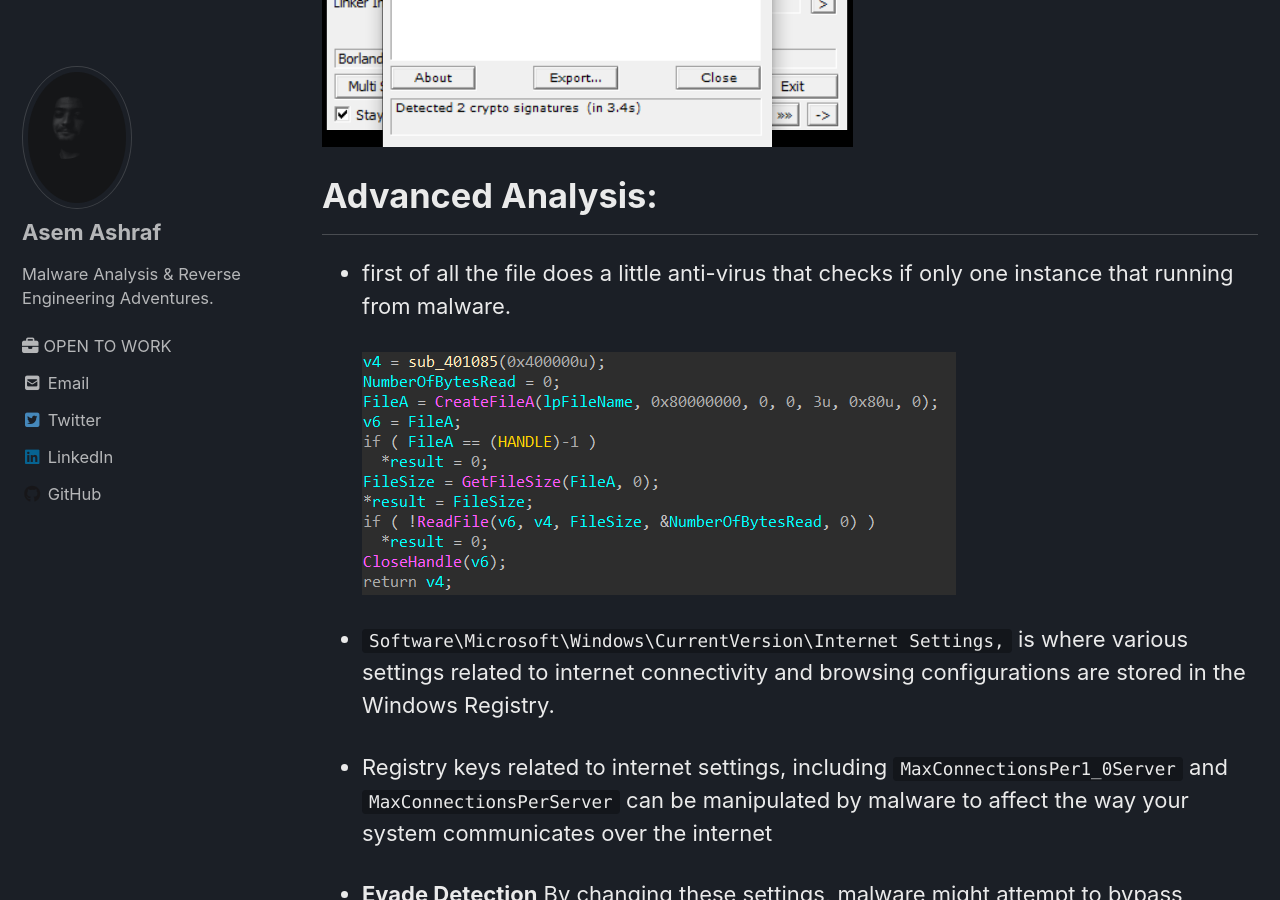
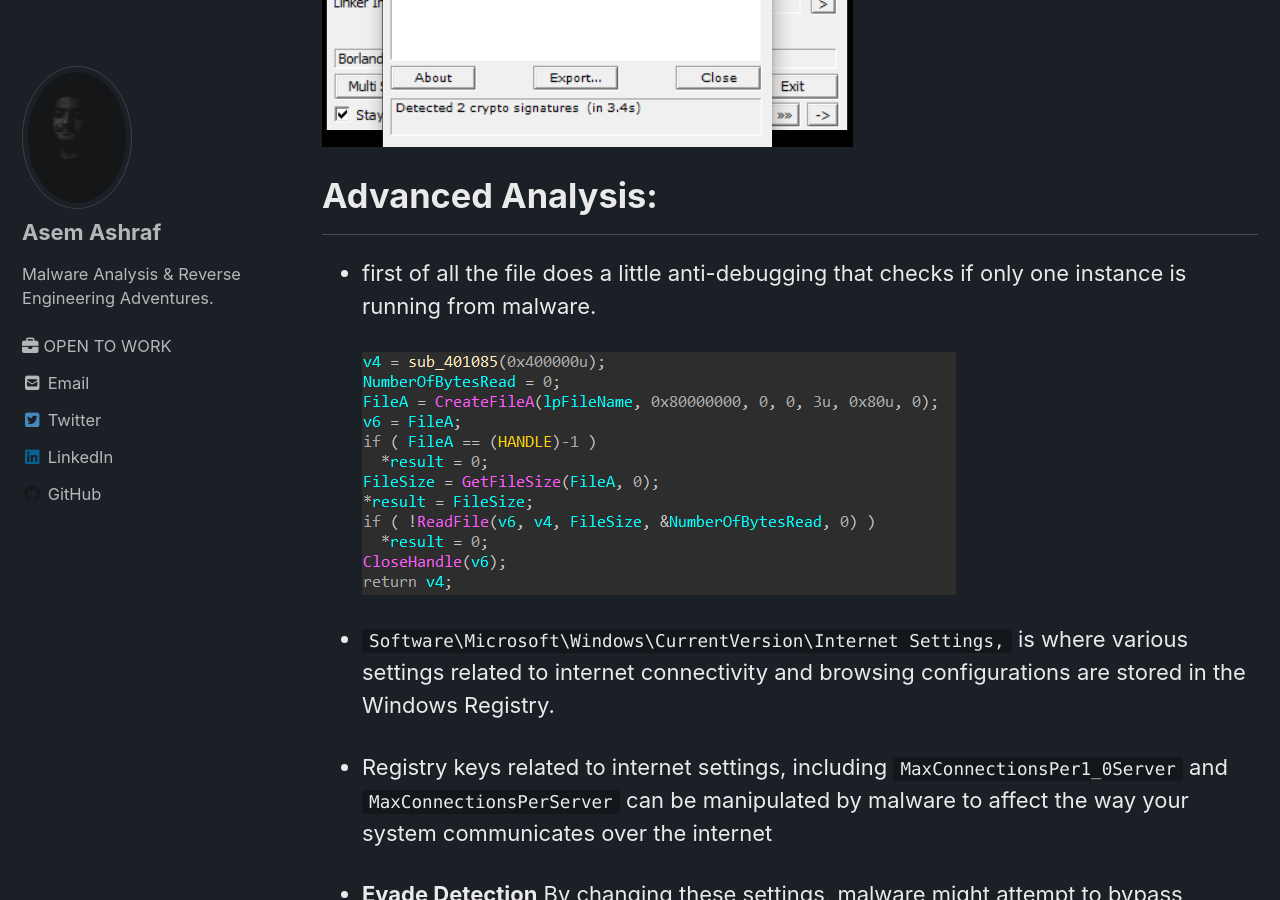
Before and after one commit to Asem-Ashraf-git/Asem-Ashraf-git.github.io, a Jekyll site: the page built from _posts/malware_analysis/2023-12-20-RAT.md, in a window 1280 px wide and 900 px high, scrolled down 2138 px. Built offline with Jekyll 4.4.1, drawn with Linux system fonts in a browser that asks for light colours; cached includes are drawn as plain includes; nearby versions of some CDN libraries; some of the changed text lies outside the part shown.

Commit message:
2023-12-20-RAT.md

```diff
--- a/_posts/malware_analysis/2023-12-20-RAT.md
+++ b/_posts/malware_analysis/2023-12-20-RAT.md
@@ -58,7 +58,7 @@ toc: true
 
 # Advanced Analysis:
 
- - first of all the file does a little anti-virus that checks if only one instance that running from malware.
+ - first of all the file does a little anti-debugging that checks if only one instance is running from malware.
 
    ![error](/assets/images/malware-analysis/Rat_pic/check_file.PNG)
 
```
Also changed, not shown: other parts of _posts/malware_analysis/2023-12-20-RAT.md (+1 -4 lines).
